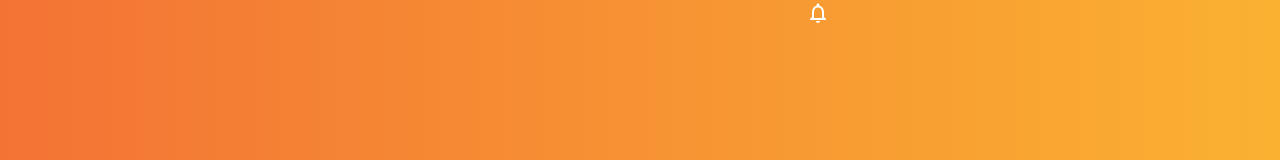
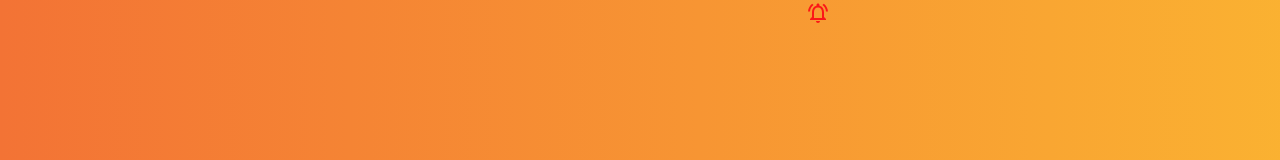
Before and after one commit to Daniela0209/notificaciones, a React (Create React App) app: page / in a window 1280 px wide. Shown: the top 160 px of the page. Built offline with nearby package versions, Linux system fonts and the light colour scheme.

Commit message:
Icon Notifications Changes

```diff
--- a/src/components/ModalCampana.js
+++ b/src/components/ModalCampana.js
@@ -2,6 +2,7 @@ import React, { useState } from "react";
 import { Modal} from '@material-ui/core';
 import './scss/app.scss';
 import campana from "../images/notifications.svg";
+import campana2 from "../images/notifications_active.svg";
 import NotificationsList from "./NotificationList"
 
 
@@ -14,10 +15,10 @@ function ModalCampana(props) {
     setModal(!modal);
   }
 
-  const image = () =>{
-    (props.state.data.viewed==false)?<img src={campana} alt="campana"/>:<img src={campana} alt="campana"/>;
-  }
+  const views = props.state.map(notif => notif.viewed)
+  const view = views.toString().includes(false).toString();
 
+  const notificationIcon = (view==="true")? campana2 : campana;
 
   const body = (
     <div className="Modal">
@@ -34,7 +35,7 @@ function ModalCampana(props) {
             <div className="App">
 
               <button className='button'  onClick={()=>abrirCerrarModal()} campanaIcon>
-                <img src={campana} alt="campana"/>
+                <img src={notificationIcon} alt="campana"/>
                 </button>
 
               <Modal open={modal} onClose={abrirCerrarModal}>
```
Also changed, not shown: src/images/notifications_active.svg (added).
